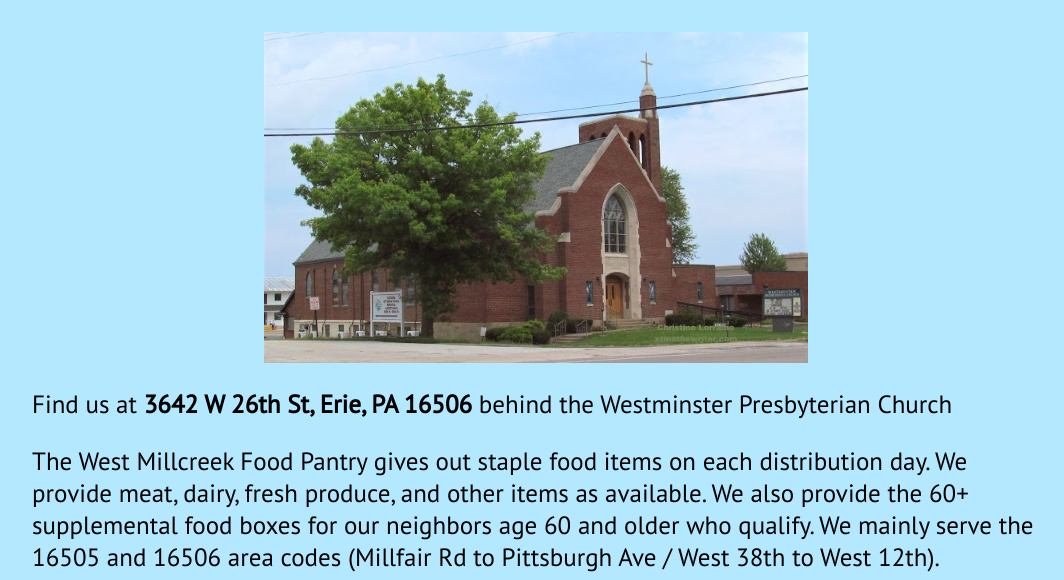
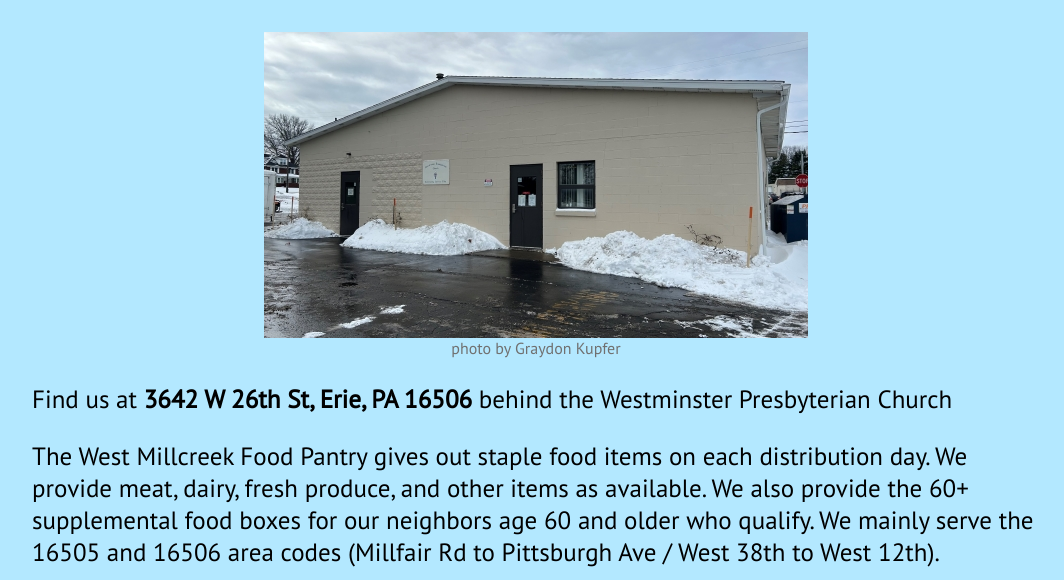
Before and after one commit to gak5275/WMfoodpantry, a plain HTML site: page docs/index.html in a window 1280 px wide. Shown: the part 220-800 px from the top of the page, without its empty margins (104-1168 px from the left). Drawn offline with Linux system fonts and the light colour scheme.

Commit message:
replaced photo

```diff
--- a/docs/css_code.css
+++ b/docs/css_code.css
@@ -8,7 +8,7 @@ body {
      }
 :root {
     --text-margin: 10vw;
-    --img-margin: 20vw;
+    /*--img-margin: 20vw;*/
 }
 
 html {
@@ -74,6 +74,7 @@ ul {
 
 figcaption {
     text-align: center;
+    color:rgb(112, 112, 112);
 }
 /*figure {width: 30%; margin: auto; padding-top: 1vw; padding-bottom: 1vw;}*/
 /*figcaption {font-style: italic; font-size: smaller;}*/
--- a/docs/index.html
+++ b/docs/index.html
@@ -15,10 +15,10 @@
     <h1><strong>The West Millcreek Food Pantry</strong></h1>
     <h3>Providing food and care products to those in need</h3>
     <picture>
-        <source srcset="church_small.jpg" media="(min-width: 500px)">
-        <source srcset="church.jpg">
-        <img src="church.jpg" alt="Picture of Building" class="photo">
-    <!--<figcaption>The building behind the church, from which we hand out food.</figcaption>-->
+        <source srcset="servicebuildingR.jpg" media="(min-width: 1000px)">
+        <source srcset="servicebuildingR_small.jpg">
+        <img src="servicebuilding.jpeg" alt="Picture of Building" class="photo">
+        <figcaption>photo by Graydon Kupfer</figcaption>
     </picture>
     <!--<nav><p style="color:blue"><a href="index.html"><strong>Home</strong></a> | <a href=".html"></a> | <a href=".html"></a> | <a href=".html"></a> | <a href=".html"></a> | <a href=".html"></a> | <a href=".html"></a> | <a href=".html"></a></p></nav>
     <h2>Home</h2>-->
```
Also changed, not shown: docs/church.jpg (deleted), docs/church100.jpg (deleted), docs/church2.jpg (deleted), docs/church_small.jpg (deleted), docs/church_small_BW.jpg (deleted), docs/servicebuildingR.jpg (added), docs/servicebuildingR_small.jpg (added), 4 other files.
